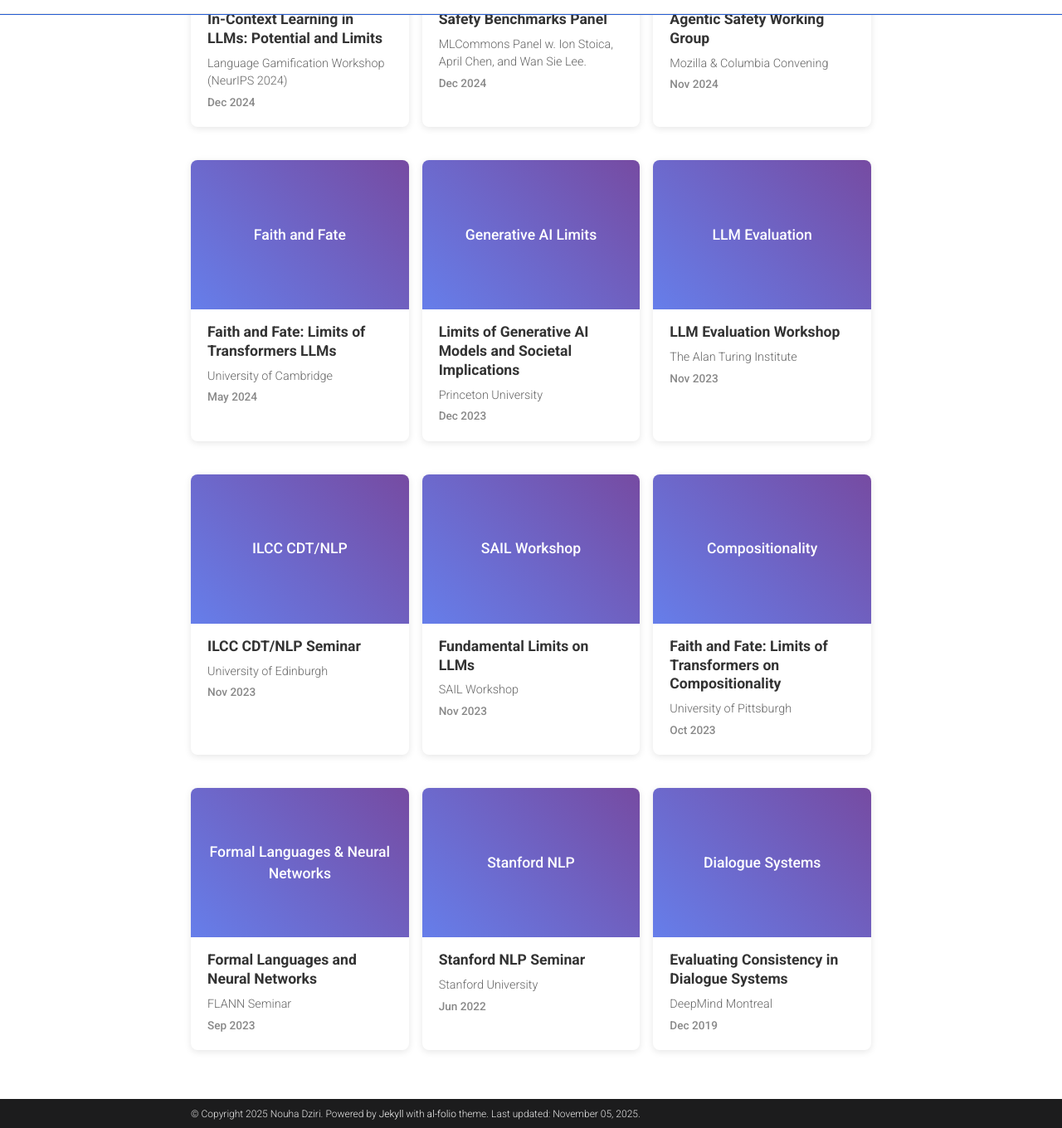
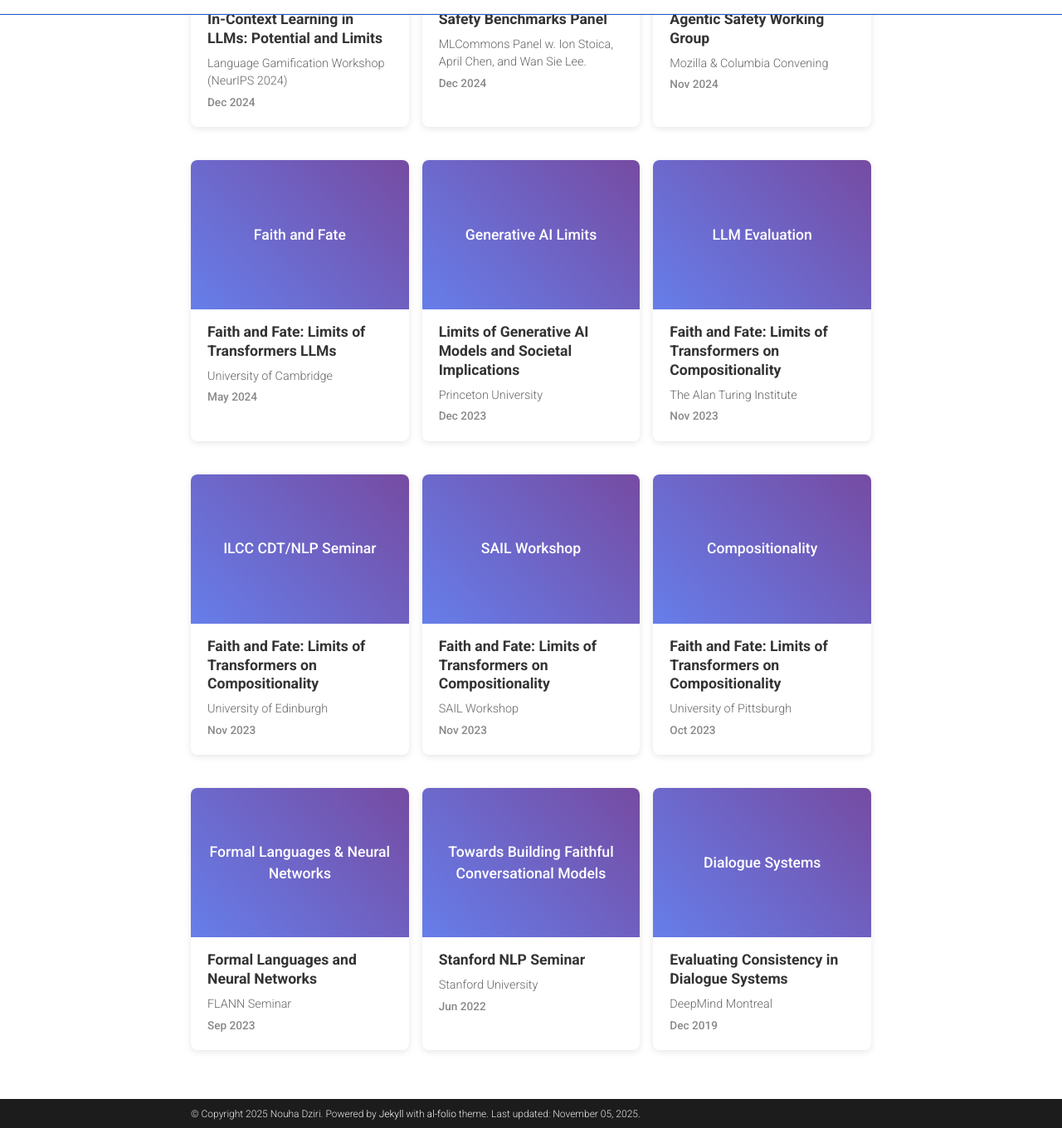
Before and after one commit to nouhadziri/nouhadziri.github.io, a Jekyll site: the page built from _pages/talks.md, in a window 1280 px wide and 1400 px high, scrolled down 1883 px, cut to the strip 40-1400 px from the top of the window. Shown: the whole strip at 83% size. Built offline with Jekyll 4.4.1, drawn with Linux system fonts in a browser that asks for light colours; comment, search, counter and statistics services are not loaded; a style sheet for code colours, icons or effects is not loaded.

Commit message:
update news

```diff
--- a/_pages/talks.md
+++ b/_pages/talks.md
@@ -341,7 +341,7 @@ nav_order: 1
 <a href="https://sites.google.com/view/fm-eval-workshop/home" target="_blank">
 <div class="talk-thumbnail placeholder">LLM Evaluation</div>
 <div class="talk-info">
-<div class="talk-title">LLM Evaluation Workshop</div>
+<div class="talk-title">Faith and Fate: Limits of Transformers on Compositionality</div>
 <div class="talk-event">The Alan Turing Institute</div>
 <div class="talk-year">Nov 2023</div>
 </div>
@@ -350,9 +350,9 @@ nav_order: 1
 
 <div class="talk-card">
 <a href="https://web.inf.ed.ac.uk/ilcc/news-events/seminars-2023/nuaha-dziri-seminar" target="_blank">
-<div class="talk-thumbnail placeholder">ILCC CDT/NLP</div>
+<div class="talk-thumbnail placeholder">ILCC CDT/NLP Seminar</div>
 <div class="talk-info">
-<div class="talk-title">ILCC CDT/NLP Seminar</div>
+<div class="talk-title">Faith and Fate: Limits of Transformers on Compositionality</div>
 <div class="talk-event">University of Edinburgh</div>
 <div class="talk-year">Nov 2023</div>
 </div>
@@ -363,7 +363,7 @@ nav_order: 1
 <a href="https://sites.google.com/view/sail-ws-llms/program" target="_blank">
 <div class="talk-thumbnail placeholder">SAIL Workshop</div>
 <div class="talk-info">
-<div class="talk-title">Fundamental Limits on LLMs</div>
+<div class="talk-title">Faith and Fate: Limits of Transformers on Compositionality</div>
 <div class="talk-event">SAIL Workshop</div>
 <div class="talk-year">Nov 2023</div>
 </div>
@@ -394,7 +394,7 @@ nav_order: 1
 
 <div class="talk-card">
 <a href="https://nlp.stanford.edu/seminar/details/nouhadziri.shtml" target="_blank">
-<div class="talk-thumbnail placeholder">Stanford NLP</div>
+<div class="talk-thumbnail placeholder">Towards Building Faithful Conversational Models</div>
 <div class="talk-info">
 <div class="talk-title">Stanford NLP Seminar</div>
 <div class="talk-event">Stanford University</div>
```
